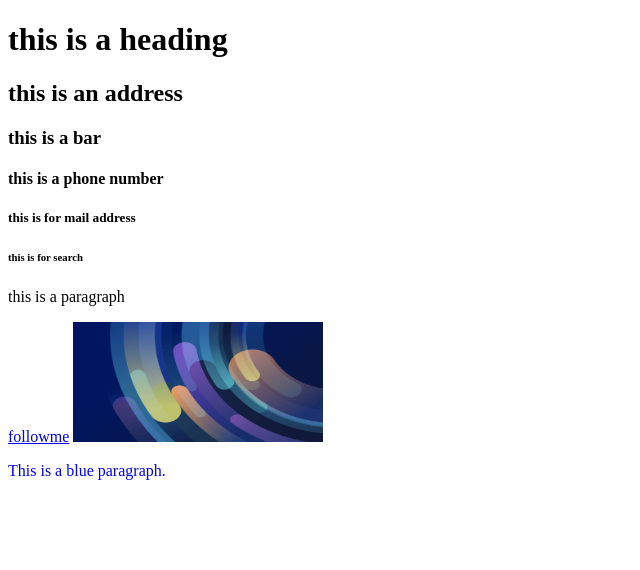
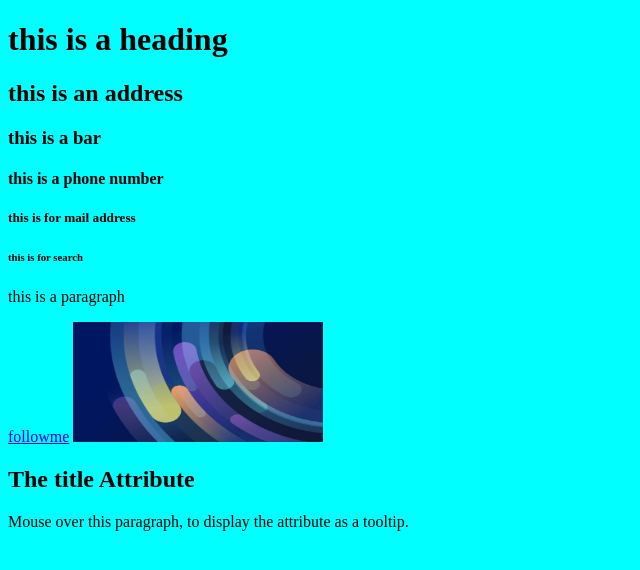
Before and after one commit to jumboetieno/she, a plain HTML site: page index.html in a window 1280 px wide. Shown: the whole page, without its empty margins (0-640 px from the left). Drawn offline with Linux system fonts and the light colour scheme.

Commit message:
Add files via upload

```diff
--- a/index.html
+++ b/index.html
@@ -18,6 +18,10 @@
         <a href="https://facebook.com/jumboetienofriday">followme</a>
         <img src="istockphoto-1397946371-612x612.jpg" alt="companylogo" width="250" height="120">
 
+        <body style="background-color: aqua;">
+
+            <h2 title="i'm a header">The title Attribute</h2>
+<p title="I'm a tooltip">Mouse over this paragraph, to display the attribute as a tooltip.</p>
+
     </body>
 </html>
-<p style="color:blue;">This is a blue paragraph.</p>
```
